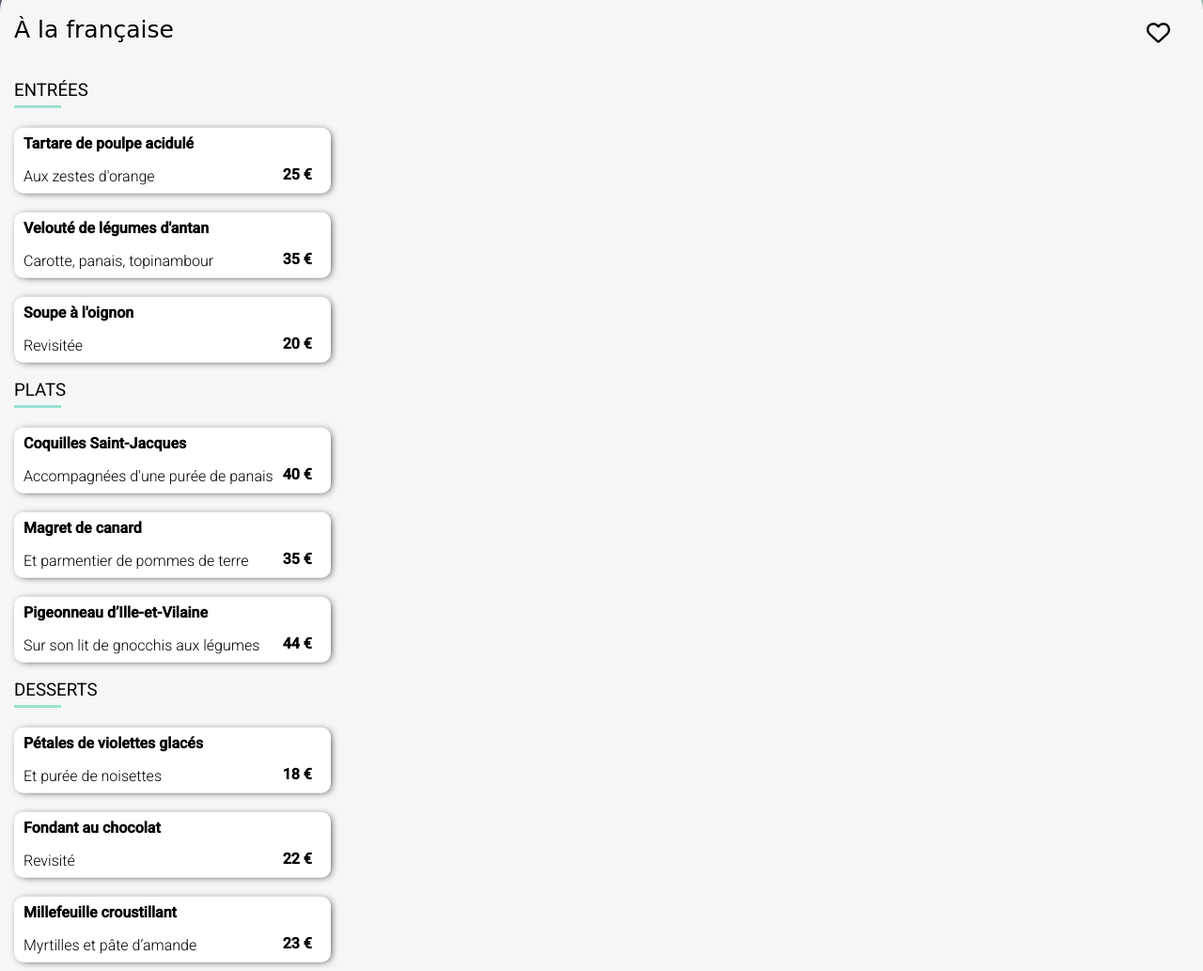
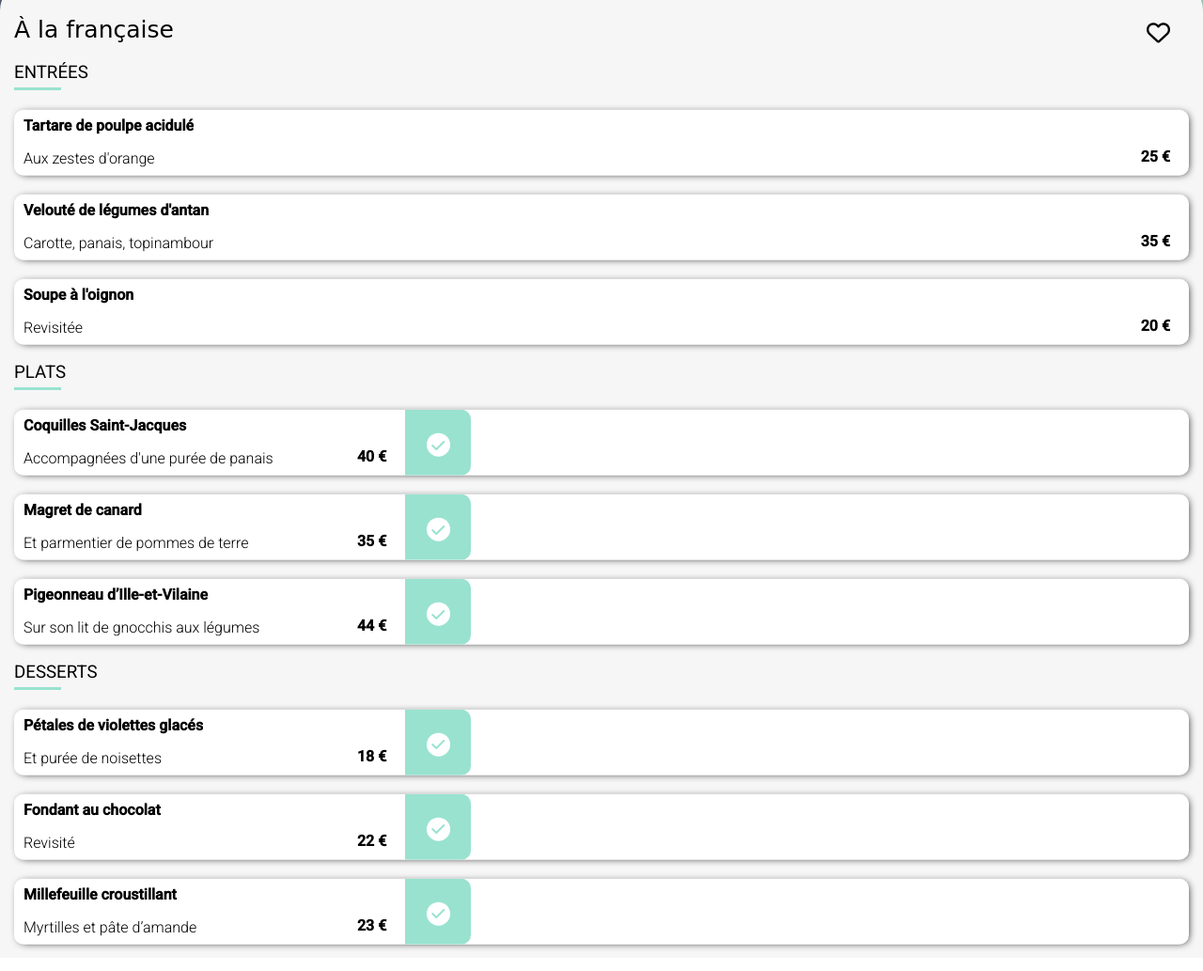
Before and after one commit to albi9z/MartinBrian_P_3__03_02_2022, a website: page Html/menu_a_la_française.html in a window 1280 px wide. Shown: the part 433-1466 px from the top of the page at 94% size. Drawn offline with Linux system fonts and the light colour scheme; a web font is replaced by a local one.

Commit message:
responvie/desktop

```diff
--- a/Html/menu_a_la_française.html
+++ b/Html/menu_a_la_française.html
@@ -28,14 +28,13 @@
 <!--box_menus_plats/repas-->
 
  <section class="menus_plats">
-  <div class="repas">
 
 <!--h3_entrées-->
 
    <h3 class="h3_epd">Entrées</h3>
 
 <!--box_entées_1choix-->
-
+<div class="repas">
  <div class="box_category">
    <div class="box_entrees">
      <div class="box_description">
--- a/sass/pages_menus/page_restaurant.scss
+++ b/sass/pages_menus/page_restaurant.scss
@@ -73,10 +73,13 @@ img {
 
 .menus_plats {
   @media all and (min-width: 768px) and (max-width: 1440px) {
-    display: flex;
-
+  }
+ .repas {
+  @media all and (min-width: 768px) and (max-width: 1440px) {
   }
   }
+}
+
 
 .box_category {
    height: 70px;
@@ -88,14 +91,37 @@ img {
    animation-fill-mode: both;
    overflow: hidden;
    white-space: nowrap;
+   @media all and (min-width: 768px) and (max-width: 1440px) {
+  .box_category > .box_entrees, .box_plats, .box_desserts{
+      width: 33.3%;
+    }
 
-.box_entrees, .box_plats, .box_desserts {
+    .box_category > .box_entrees > div:nth-child(1){background-color: aqua;}
+    .box_category > .box_plats:nth-child(2){background-color: bisque;}
+    .box_category > .box_desserts:nth-child(3){background-color: springgreen;}
+  }
+.box_entrees {
    display: flex;
+   @media all and (min-width: 768px) and (max-width: 1440px) {
+
+   }
+}
+  .box_plats {
+    display: flex;
+    @media all and (min-width: 768px) and (max-width: 1440px) {
+
+     }
+}
+ .box_desserts {
+  display: flex;
+  @media all and (min-width: 768px) and (max-width: 1440px) {
+
+   }
+ }
 
 @for $i from 1 through 3 {
    &:nth-child(#{$i}) {
    animation-delay: 100ms * $i;
-    }
   }
  }
 
@@ -163,7 +189,6 @@ img {
 
 
 
-
 /*---bouton_footer_commander---*/
 
 .btn_order {
```
Also changed, not shown: style.css, 1 other file. Lines whose indentation alone changed are shown as unchanged.
